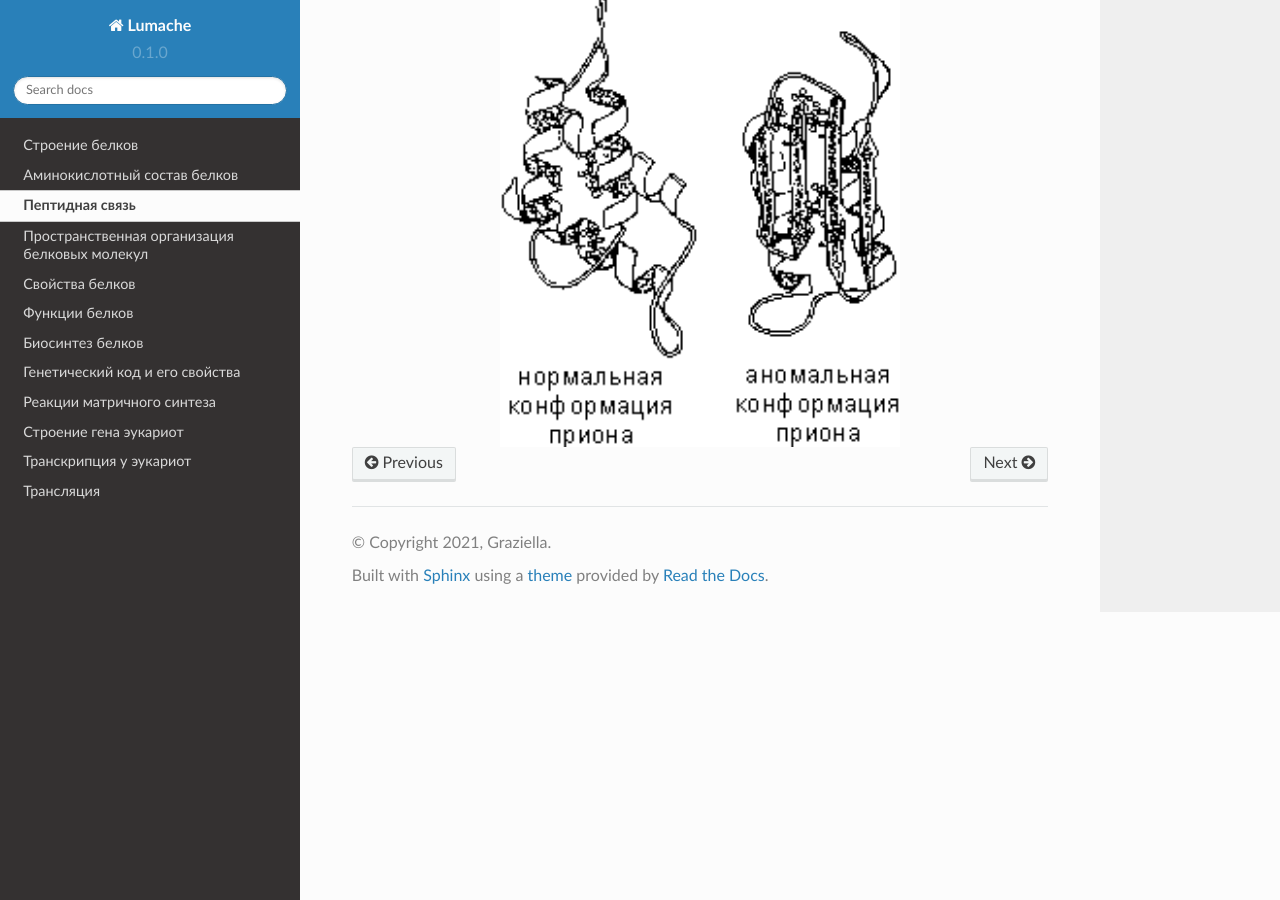
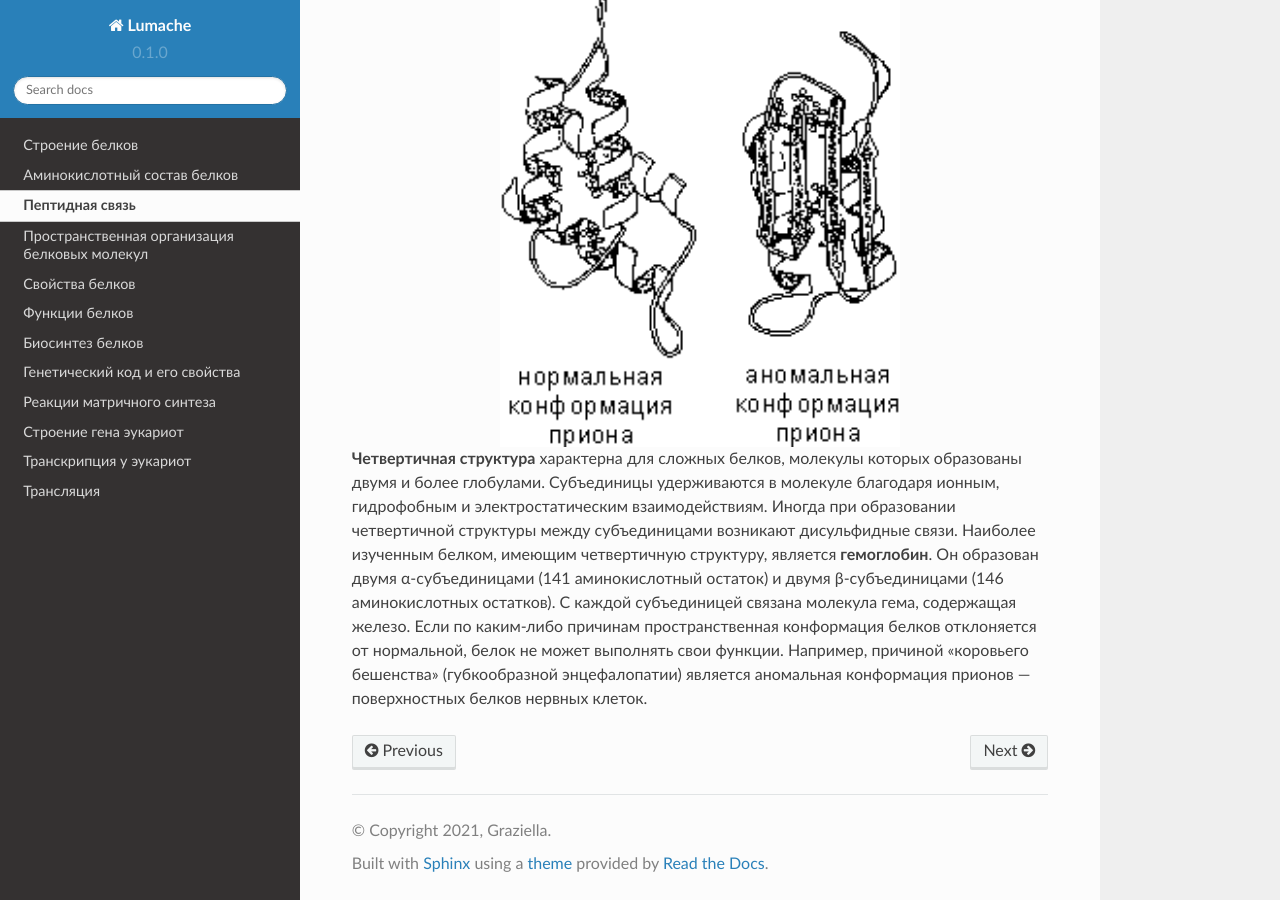
Before and after one commit to neptune2021/test_documentation, a Sphinx documentation site: the page built from docs/source/03.rst, in a window 1280 px wide and 900 px high, scrolled down 1353 px. Built offline with Sphinx 7.4.7 and the Read the Docs theme 2.0.0, drawn with Linux system fonts in a browser that asks for light colours.

Commit message:
Update 03.rst

```diff
--- a/docs/source/03.rst
+++ b/docs/source/03.rst
@@ -21,3 +21,5 @@
 .. image:: img/image6.png
   :width: 400
   :align: center
+
+**Четвертичная структура** характерна для сложных белков, молекулы которых образованы двумя и более глобулами. Субъединицы удерживаются в молекуле благодаря ионным, гидрофобным и электростатическим взаимодействиям. Иногда при образовании четвертичной структуры между субъединицами возникают дисульфидные связи. Наиболее изученным белком, имеющим четвертичную структуру, является **гемоглобин**. Он образован двумя α-субъединицами (141 аминокислотный остаток) и двумя β-субъединицами (146 аминокислотных остатков). С каждой субъединицей связана молекула гема, содержащая железо. Если по каким-либо причинам пространственная конформация белков отклоняется от нормальной, белок не может выполнять свои функции. Например, причиной «коровьего бешенства» (губкообразной энцефалопатии) является аномальная конформация прионов — поверхностных белков нервных клеток.
```
